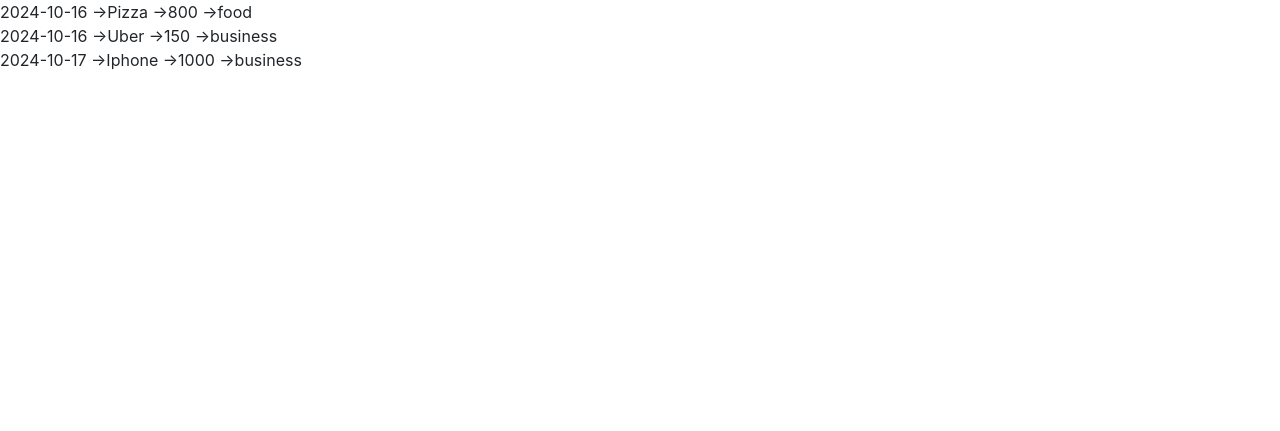
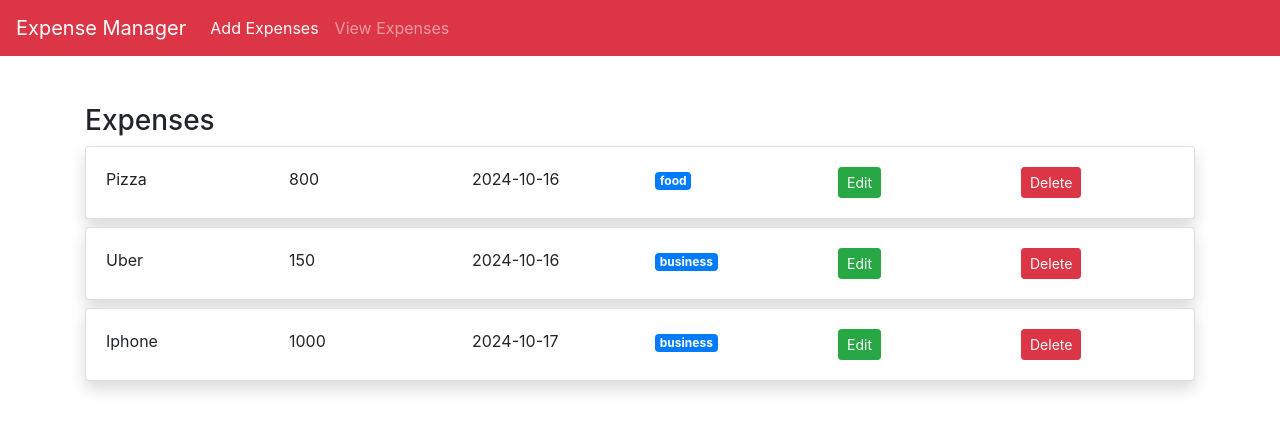
Before and after one commit to Smit-2001/Expense_Manager, a Flask app: page /expenses in a window 1280 px wide. Shown: the top 431 px of the page. Run offline with Flask 3, Linux system fonts and the light colour scheme.

Commit message:
Styling expenses page and added navbar

```diff
--- a/templates/add.html
+++ b/templates/add.html
@@ -2,7 +2,7 @@
 <div class="container">
   <div class="row">
     <div class="col-md-6">
-      <h3>Add expense</h3>
+      <h3 class="mt-5">Add expense</h3>
       <form action="/addexpense" method="POST">
         <div class="form-group">
           <label for="">Date</label>
--- a/templates/base.html
+++ b/templates/base.html
@@ -10,6 +10,32 @@
     <title>Expense Manager</title>
   </head>
   <body>
+    <nav class="navbar navbar-expand-lg navbar-dark bg-danger">
+      <a class="navbar-brand" href="#">Expense Manager</a>
+      <button
+        class="navbar-toggler"
+        type="button"
+        data-toggle="collapse"
+        data-target="#navbarNav"
+        aria-controls="navbarNav"
+        aria-expanded="false"
+        aria-label="Toggle navigation"
+      >
+        <span class="navbar-toggler-icon"></span>
+      </button>
+      <div class="collapse navbar-collapse" id="navbarNav">
+        <ul class="navbar-nav">
+          <li class="nav-item active">
+            <a class="nav-link" href="/"
+              >Add Expenses<span class="sr-only">(current)</span></a
+            >
+          </li>
+          <li class="nav-item">
+            <a class="nav-link" href="/expenses">View Expenses</a>
+          </li>
+        </ul>
+      </div>
+    </nav>
     {% block body %} {% endblock %}
   </body>
 </html>
--- a/templates/expenses.html
+++ b/templates/expenses.html
@@ -1,7 +1,31 @@
-{% extends 'base.html' %}
-{% block body %}
-{% for expense in expenses %}
-{{expense.date}} ->{{expense.expensename}} ->{{expense.amount}}
-->{{expense.category}}</br>
- {% endfor %}
- {% endblock %}
+{% extends 'base.html' %} {% block body %}
+
+<div class="container">
+  <h3 class="mt-5">Expenses</h3>
+  {% for expense in expenses %}
+  <div class="row">
+    <div class="col-md-12">
+      <div class="card shadow mb-2 bg-white rounded">
+        <div class="card-body">
+          <div class="row">
+            <div class="col-md-2">{{expense.expensename}}</div>
+            <div class="col-md-2">{{expense.amount}}</div>
+            <div class="col-md-2">{{expense.date}}</div>
+            <div class="col-md-2">
+              <span class="badge badge-primary">{{expense.category}}</span>
+            </div>
+            <div class="col-md-2">
+              <a href="#" class="btn btn-sm btn-success">Edit</a>
+            </div>
+            <div class="col-md-2">
+              <a href="#" class="btn btn-sm btn-danger">Delete</a>
+            </div>
+          </div>
+        </div>
+      </div>
+    </div>
+  </div>
+  {% endfor %}
+</div>
+
+{% endblock %}
```
Also changed, not shown: mydatabase.db.
